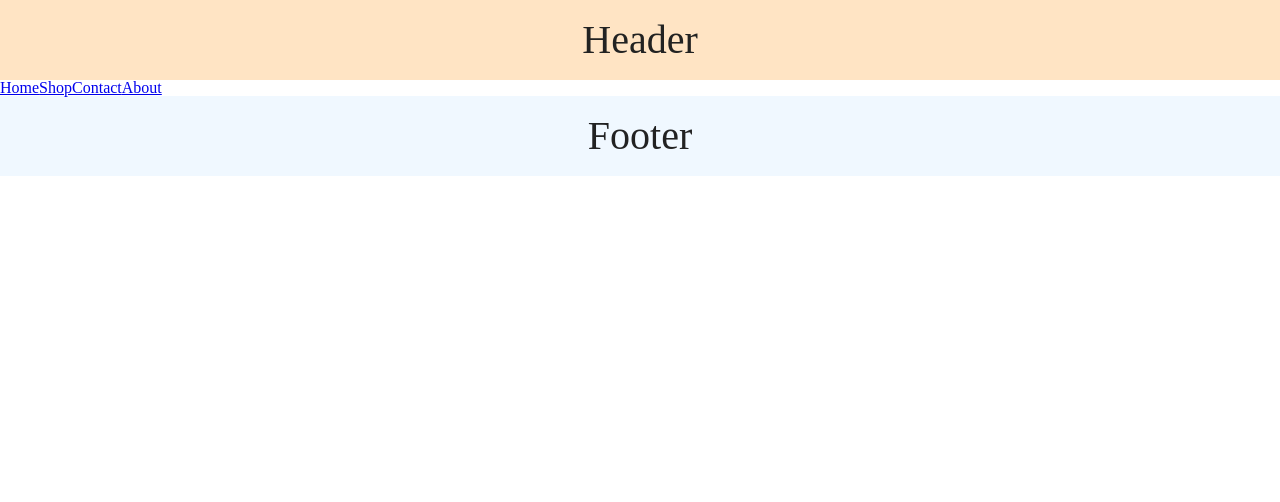
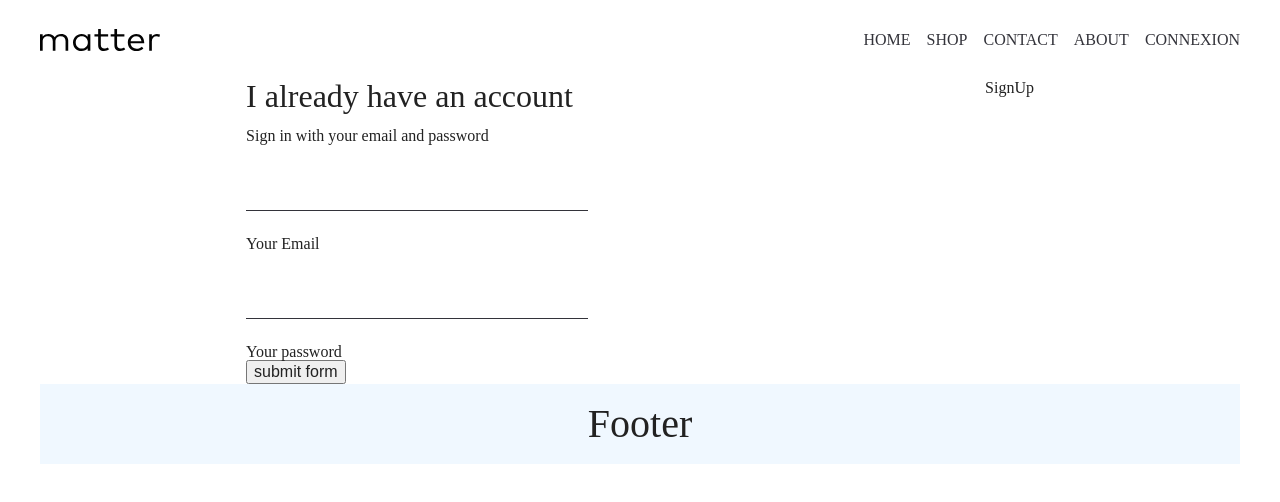
Before and after one commit to sylvainJacot/ecommerceudemy, a React (Create React App) app: page /connexion in a window 1280 px wide. Shown: the top 502 px of the page. Built offline with nearby package versions, Linux system fonts and the light colour scheme.

Commit message:
Beginning on form inputs components, label to finish

```diff
--- a/src/App.js
+++ b/src/App.js
@@ -1,15 +1,35 @@
 import React from 'react';
 import './reset.css';
-import {HeaderFooter} from './components/Organisms/Header/headerdesktop';
-import {HomePage} from "./components/Pages/homepage";
+import styled from 'styled-components';
+import {HeaderFooter} from './components/Organisms/HeaderFooter/HeaderFooter';
+import {
+    Switch,
+    Route,
+} from "react-router-dom";
+import {HomePageNavigation} from "./components/Organisms/HomePageNavigation/homepagenavigation";
+import {ShopPage} from "./components/Pages/shoppage";
+import {ContactPage} from "./components/Pages/contactpage";
+import {AboutPage} from "./components/Pages/aboutpage";
+import {ConnexionPage} from "./components/Pages/connexionpage";
 
+const OverallWrapper = styled.div`
+margin: 0 40px;
+`;
 
 function App() {
   return (
         <div className="App">
+            <OverallWrapper>
             <HeaderFooter>
-                <HomePage/>
+                <Switch>
+                    <Route exact path="/" component={HomePageNavigation} />
+                    <Route path="/shop" component={ShopPage} />
+                    <Route path="/contact" component={ContactPage} />
+                    <Route path="/about" component={AboutPage} />
+                    <Route path="/connexion" component={ConnexionPage} />
+                </Switch>
             </HeaderFooter>
+            </OverallWrapper>
         </div>
   );
 }
--- a/src/components/Atoms/Button.js
+++ b/src/components/Atoms/Button.js
@@ -11,7 +11,7 @@ cursor: pointer;
 transition: all 0.1s ;
 
   &:hover {
-  background-color: ${ColorRoles.white}90;
+  background-color: ${ColorRoles.white};
   color: ${ColorRoles.primary};
   transition: all 0.2s ;
   }
--- /dev/null
+++ b/src/components/Molecules/formInput.js
@@ -0,0 +1,35 @@
+import React from "react";
+import styled from "styled-components";
+import {ColorRoles} from "../Atoms/variables";
+
+const InputWrapper = styled.div`
+position: relative;
+`;
+
+const InputStyling = styled.input`
+    background: none;
+    background-color: white;
+    color: ${ColorRoles.primary};
+    font-size: 18px;
+    padding: 10px 10px 10px 5px;
+    display: block;
+    width: 100%;
+    border: none;
+    border-radius: 0;
+    border-bottom: 1px solid ${ColorRoles.primary};
+    margin: 25px 0;
+
+    &:focus {
+      outline: none;
+    }
+
+`;
+
+export const FormInput = ({handleChange,label,...otherProps}) => (
+
+         <InputWrapper>
+                <InputStyling onChange={handleChange} {...otherProps}/>
+             {label}
+         </InputWrapper>
+
+)
--- /dev/null
+++ b/src/components/Organisms/Connexion/signin.js
@@ -0,0 +1,94 @@
+import React from "react";
+import styled from "styled-components";
+import {ColorRoles} from "../../Atoms/variables";
+import {FormInput} from "../../Molecules/formInput";
+
+const SignInWrapper = styled.div`
+ h2 {
+ font-size: 32px;
+ margin-bottom: 16px;
+ }
+`;
+
+const InputStyling = styled.input`
+    background: none;
+    background-color: white;
+    color: ${ColorRoles.primary};
+    font-size: 18px;
+    padding: 10px 10px 10px 5px;
+    display: block;
+    width: 100%;
+    border: none;
+    border-radius: 0;
+    border-bottom: 1px solid ${ColorRoles.primary};
+    margin: 25px 0;
+
+    &:focus {
+      outline: none;
+    }
+
+`;
+
+const InputWrapper = styled.div`
+position: relative;
+`;
+
+const LabelStyling = styled.label`
+    color: ${ColorRoles.primary};
+    font-size: 16px;
+    font-weight: normal;
+    position: absolute;
+    pointer-events: none;
+    left: 5px;
+    top: 10px;
+    transition: 300ms ease all;
+`;
+
+export class SignIn extends React.Component {
+    constructor(props) {
+        super(props);
+        this.state = {
+            email: "",
+            password: "",
+        }
+    }
+
+    handleSubmit = event => {
+        /* remove all features of submit form, so we have total control on it*/
+        event.preventDefault();
+        /* Clearing out the fields*/
+        this.setState({email: "", password: ""});
+    };
+
+    handleChange = event => {
+        /* Pull the value and name*/
+        const {value,name} = event.target;
+        /* If name is password, it will say password and point the value typed in */
+        this.setState({[name]:value})
+    }
+
+    render() {
+        return (
+            <>
+                <SignInWrapper>
+
+                    <h2>I already have an account</h2>
+                    <span>Sign in with your email and password</span>
+
+                    <form onSubmit={this.handleSubmit}>
+
+                        <FormInput type={"email"} name="email" label={"Your Email"}
+                                   value={this.state.email} handleChange={this.handleChange}required onChange={this.handleChange}>
+                        </FormInput>
+
+                        <FormInput type={"password"} name="password" label={"Your password"}
+                                   value={this.state.password} handleChange={this.handleChange}required onChange={this.handleChange}>
+                        </FormInput>
+
+                        <input type={"submit"} value={"submit form"}/>
+                    </form>
+                </SignInWrapper>
+            </>
+        )
+    }
+}
--- /dev/null
+++ b/src/components/Organisms/Connexion/signup.js
@@ -0,0 +1,13 @@
+import React from "react";
+
+
+export class SignUp extends React.Component {
+    render() {
+
+        return (
+            <>
+                SignUp
+            </>
+        )
+    }
+}
--- /dev/null
+++ b/src/components/Organisms/HeaderFooter/Header/Header.js
@@ -0,0 +1,45 @@
+import React from "react";
+import {Link} from "react-router-dom"
+import styled from "styled-components"
+import {ReactComponent as Logo} from "../../../Atoms/media/matter-logo.svg";
+import {ColorRoles} from "../../../Atoms/variables";
+
+const LinkStyling = styled(Link)`
+`;
+const HeaderWrapper = styled.div`
+width: 100%;
+height: 80px;
+display: flex;
+align-items: center;
+justify-content: space-between;
+
+  ul {
+  ${LinkStyling} {
+   margin-left: 16px;
+   text-decoration: none;
+   color: ${ColorRoles.primary};
+   text-transform: uppercase;
+  }
+  }
+
+`;
+
+export class Header extends React.Component {
+    render() {
+
+        return (
+            <>
+                <HeaderWrapper>
+                    <Logo/>
+                    <ul>
+                        <LinkStyling to="/">Home</LinkStyling>
+                        <LinkStyling to="/shop">Shop</LinkStyling>
+                        <LinkStyling to="/contact">Contact</LinkStyling>
+                        <LinkStyling to="/about">About</LinkStyling>
+                        <LinkStyling to="/connexion">Connexion</LinkStyling>
+                    </ul>
+                </HeaderWrapper>
+            </>
+        )
+    }
+}
--- a/src/components/Organisms/Header/headerdesktop.js
+++ b/src/components/Organisms/HeaderFooter/HeaderFooter.js
@@ -1,19 +1,6 @@
 import React from "react";
 import styled from "styled-components";
-
-const HeaderWrapper = styled.div`
-width: 100%;
-height: 80px;
-background-color: bisque;
-display: flex;
-align-items: center;
-justify-content: center;
-
-  h1 {
-  font-size: 40px;
-  }
-
-`;
+import {Header} from "./Header/Header";
 
 const FooterWrapper = styled.div`
 width: 100%;
@@ -36,9 +23,7 @@ export class HeaderFooter extends React.Component {
 
         return (
             <>
-                <HeaderWrapper>
-                    <h1> Header</h1>
-                </HeaderWrapper>
+                <Header/>
                 {this.props.children}
                 <FooterWrapper>
                     <h1> Footer</h1>
--- a/src/components/Organisms/ShopPagePreviewCollections/collectionitem.js
+++ b/src/components/Organisms/ShopPagePreviewCollections/collectionitem.js
@@ -1,11 +1,12 @@
 import React from "react";
 import styled from "styled-components";
 import {Button} from "../../Atoms/Button";
+import {ColorRoles} from '../../Atoms/variables';
 
 const ButtonPosition = styled.div`
   position: absolute;
   width: 100%;
-  bottom: 0px;
+  bottom: 16px;
   opacity: 0;
   visibility: hidden;
   transition: all 0.2s;
@@ -14,15 +15,12 @@ const ButtonPosition = styled.div`
 
 const CollectionItemWrapper = styled.div`
   position: relative;
-  width: 288px;
-  background-color: #b3d4fc;
-  margin-left: 80px;
-  background-color: green;
+  width: 272px;
+  border: solid lightgrey 1px ;
+  padding: 8px;
+  margin-top: 16px;
 
-  &:nth-child(1) {
-  margin-left: 0;
-  }
-  &:hover ${ButtonPosition} {
+  :hover ${ButtonPosition} {
   opacity: 100%;
   visibility: visible;
   transition: all 0.2s;
@@ -41,17 +39,15 @@ justify-content: center;
   img {
   height: 100%;
   width: auto;
-  border: 1px solid red;
   }
 `;
 
 const Footer = styled.div`
-  width: 100%;
-  height: 40px;
-  display: flex;
-  justify-content: space-between;
-  align-items: center;
-  font-size: 18px;
+    width: 100%;
+    height: 5%;
+    display: flex;
+    justify-content: space-between;
+    font-size: 18px;
 `;
 
 export class CollectionItem extends React.Component {
--- a/src/components/Organisms/ShopPagePreviewCollections/previewcollectionitem.js
+++ b/src/components/Organisms/ShopPagePreviewCollections/previewcollectionitem.js
@@ -4,6 +4,7 @@ import {CollectionItem} from './collectionitem';
 
 const PreviewCollectionItemWrapper = styled.div`
 display: flex;
+justify-content: space-between;
 flex-wrap: wrap;
 `;
 
--- /dev/null
+++ b/src/components/Pages/connexionpage.js
@@ -0,0 +1,21 @@
+import React from "react";
+import styled from "styled-components";
+import {SignIn} from "../Organisms/Connexion/signin";
+import {SignUp} from "../Organisms/Connexion/signup";
+
+const ConnexionPageWrapper = styled.div`
+display: flex;
+justify-content: space-around;
+`;
+
+export class ConnexionPage extends React.Component {
+    render() {
+
+        return (
+                <ConnexionPageWrapper>
+                    <SignIn/>
+                    <SignUp/>
+                </ConnexionPageWrapper>
+        )
+    }
+}
--- a/src/components/Pages/homepage.js
+++ b/src/components/Pages/homepage.js
@@ -1,30 +1,11 @@
 import React from "react";
-import {
-    Switch,
-    Route,
-    Link
-} from "react-router-dom";
 import {HomePageNavigation} from "../Organisms/HomePageNavigation/homepagenavigation";
-import {ShopPage} from "./shoppage";
-import {ContactPage} from "./contactpage";
-import {AboutPage} from "./aboutpage";
 
 export class HomePage extends React.Component {
     render() {
         return (
             <>
-                <ul>
-                    <Link to="/">Home</Link>
-                    <Link to="/shop">Shop</Link>
-                    <Link to="/contact">Contact</Link>
-                    <Link to="/about">About</Link>
-                </ul>
-                <Switch>
-                    <Route exact path="/" component={HomePageNavigation} />
-                    <Route path="/shop" component={ShopPage} />
-                    <Route path="/contact" component={ContactPage} />
-                    <Route path="/about" component={AboutPage} />
-                </Switch>
+                <HomePageNavigation/>
 
             </>
         )
```
Also changed, not shown: src/components/Atoms/media/matter-logo.svg (added).
